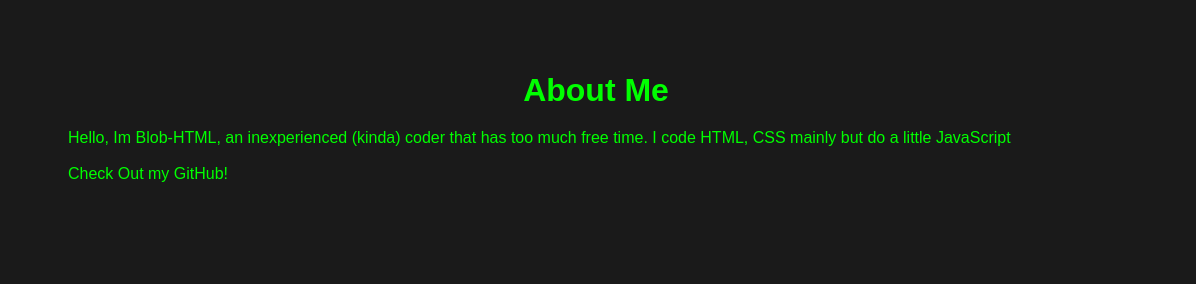
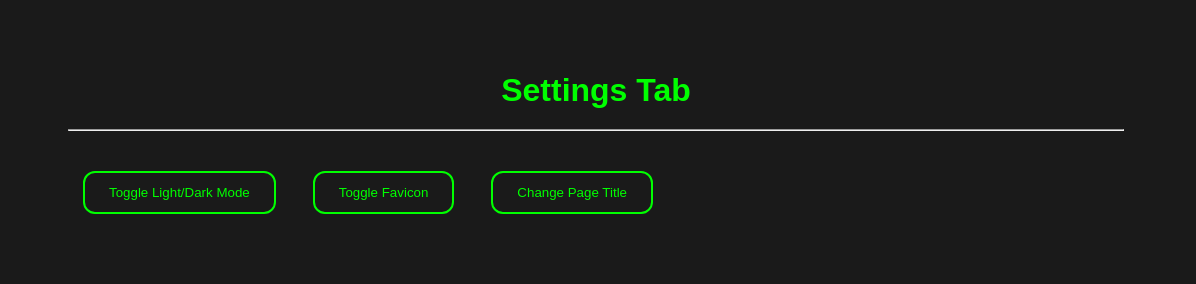
Before and after one commit to Blob-HTML/BlobWebLITE-v.0.6, a plain HTML site: page settings.html in a window 1280 px wide. Shown: the top 284 px of the page, 84-1280 px from the left. Drawn offline with nearby package versions, Linux system fonts and the light colour scheme.

Commit message:
Update settings.html

```diff
--- a/settings.html
+++ b/settings.html
@@ -8,6 +8,7 @@
     <link id="favicon" rel="icon"
         href="https://filescdn.classlink.com/resources/customlinks/1614876373145-a1c0c502a7f64b38a8d0063691ce15e3.png" />
     <link href="https://unpkg.com/boxicons@2.1.4/css/boxicons.min.css" rel="stylesheet" />
+    <script src="index.js"></script>
 
     <style>
         * {
@@ -148,33 +149,14 @@
             --text-color: #00ff00;
         }
 
-        button {
-            padding: 0.5rem 1rem;
-            font-size: 1rem;
-            cursor: pointer;
-            background-color: #1a1a1a;
-            color: white;
-            border: none;
-            border-radius: 5px;
-            position: absolute;
-        }
-
-        a:link {
-            color: #00ff00;
-            background-color: transparent;
-            text-decoration: none;
-        }
-
-        a:visited {
-            color: #00ff00;
-            background-color: transparent;
-            text-decoration: none;
-        }
-
-        a:hover {
-            color: #00ff00;
-            background-color: transparent;
-            text-decoration: underline;
+        .button-row {
+            display: flex;
+            justify-content: space-between;
+            align-items: center;
+            max-width: 600px;
+            /* or any width you want */
+            margin-top: 20px;
+            gap: 7px;
         }
     </style>
 
@@ -288,14 +270,13 @@
     </div>
 
     <div class="main-content">
-        <h1>About Me</h1>
-        <p>Hello, Im Blob-HTML, an inexperienced (kinda) coder that has too much free time. I code HTML, CSS mainly but
-            do a little JavaScript</p>
-        <br>
-        <a href="https://github.com/Blob-HTML" target="_blank">
-            <p>Check Out my GitHub!</p>
-        </a>
-
+        <h1>Settings Tab</h1>
+        <hr>
+        <div class="button-row">
+            <button onclick="toggleMode()">Toggle Light/Dark Mode</button>
+            <button onclick="switchFavicon()">Toggle Favicon</button>
+            <button onclick="changePageTitle()"> Change Page Title</button>
+        </div>
     </div>
 
 </html>
```
